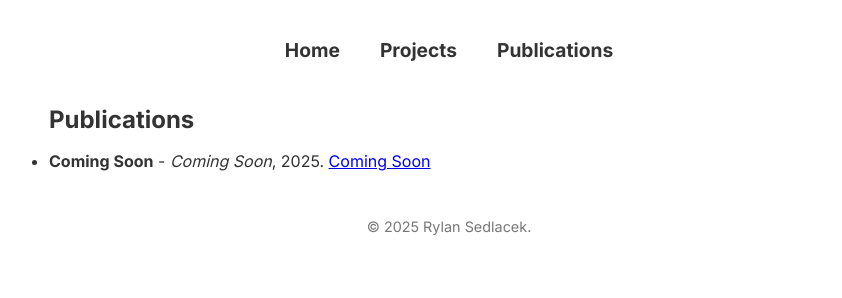
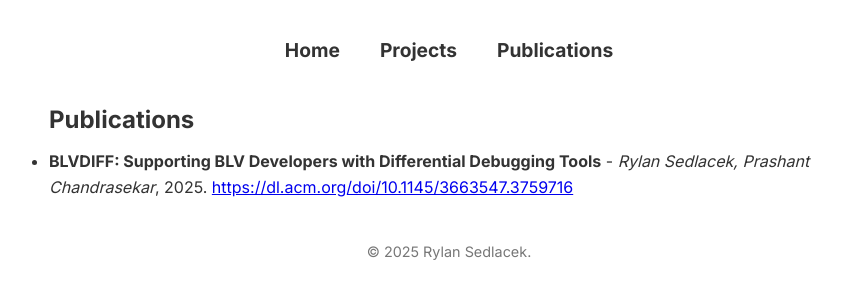
Before and after one commit to rylansedlacek/rylanwebsite, a website: page publications.html in a window 1280 px wide. Shown: the whole page, without its empty margins (191-1033 px from the left). Drawn offline with Linux system fonts and the light colour scheme.

Commit message:
Update publications with new entry for BLVDIFF

```diff
--- a/publications.html
+++ b/publications.html
@@ -24,9 +24,9 @@
     <section class="publications">
       <h2>Publications</h2>
       <ul>
-        <li><strong>Coming Soon</strong> -
-            <em>Coming Soon</em>, 2025.
-            <a href="#">Coming Soon</a></li> <!-- boiler-->
+        <li><strong>BLVDIFF: Supporting BLV Developers with Differential Debugging Tools</strong> -
+            <em> Rylan Sedlacek, Prashant Chandrasekar</em>, 2025.
+            <a href="https://dl.acm.org/doi/10.1145/3663547.3759716">https://dl.acm.org/doi/10.1145/3663547.3759716</a></li> <!-- boiler-->
 
       </ul>
     </section>
```
